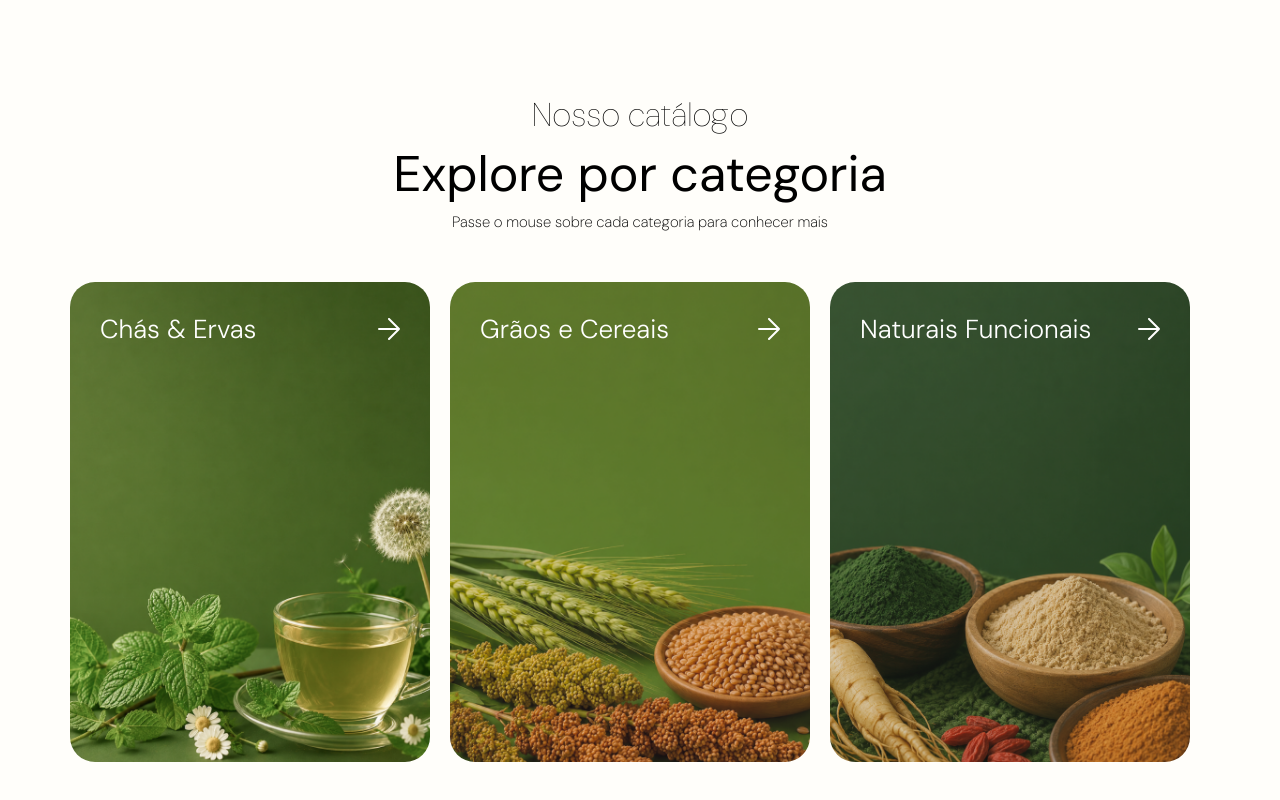
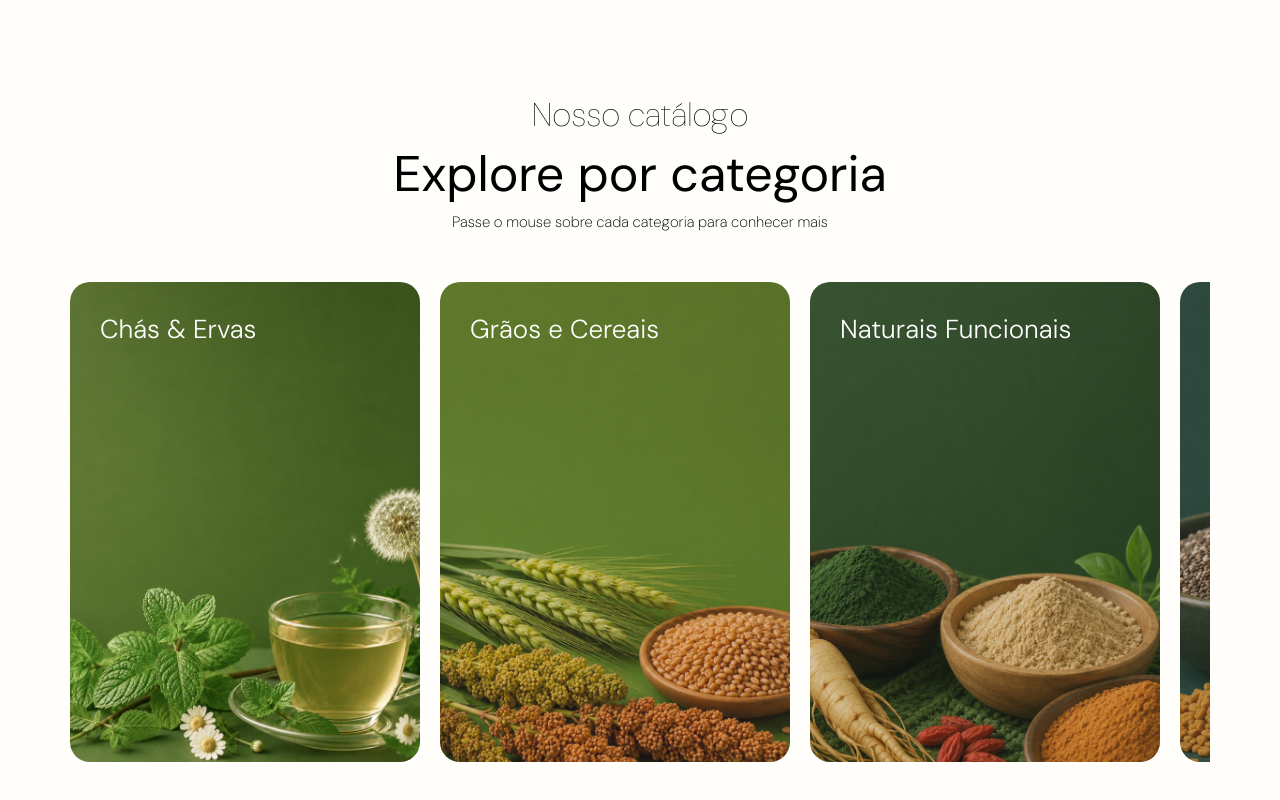
Before and after one commit to devmrqs/Flor-da-mata, a React (Vite) app: page /produtos in a window 1280 px wide. Shown: the part 918-1718 px from the top of the page. Built offline with nearby package versions, Linux system fonts and the light colour scheme.

Commit message:
style: adiciona scrollbar customizada no CategoryCarousel

```diff
--- a/src/components/CategoryCarousel/CategoryCarousel.jsx
+++ b/src/components/CategoryCarousel/CategoryCarousel.jsx
@@ -46,7 +46,11 @@ const CategoryCarousel = () => {
             <div className={styles.cardContent}>
               <div className={styles.cardHeader}>
                 <h4>{category.title}</h4>
-                <img src={arrow} alt="Seta para acessar o card do produto." />
+                <img
+                  src={arrow}
+                  alt="Seta para acessar o card do produto."
+                  className={styles.arrowCard}
+                />
               </div>
               <p>{category.description}</p>
             </div>
--- a/src/components/CategoryCarousel/CategoryCarousel.module.css
+++ b/src/components/CategoryCarousel/CategoryCarousel.module.css
@@ -2,6 +2,7 @@
   width: 100%;
   overflow: hidden;
   display: flex;
+  user-select: none;
 }
 
 .track {
@@ -10,13 +11,14 @@
   cursor: grab;
   gap: 20px;
   margin: 50px 70px;
+  padding-bottom: 20px;
 }
 
 .card {
   position: relative;
-  min-width: 360px;
+  min-width: 350px;
   height: 480px;
-  border-radius: 25px;
+  border-radius: 20px;
   overflow: hidden;
   flex-shrink: 0;
 }
@@ -59,6 +61,11 @@
   transition: opacity 0.5s ease;
 }
 
+.cardContent .arrowCard {
+  opacity: 0;
+  transition: opacity 0.5s ease;
+}
+
 .card::after {
   content: "";
   position: absolute;
@@ -76,3 +83,23 @@
 .card:hover .cardContent p {
   opacity: 1;
 }
+
+.card:hover .cardContent .arrowCard {
+  opacity: 1;
+}
+
+.track::-webkit-scrollbar {
+  height: 10px;
+}
+
+.track::-webkit-scrollbar-track {
+  background: transparent;
+  margin: 0 300px;
+  border-radius: 100px;
+}
+
+.track::-webkit-scrollbar-thumb {
+  background: #828d5d;
+  border-radius: 100px;
+  box-shadow: inset rgba(0, 0, 0, 0.3) 0px -3px 0px 0px;
+}
```
